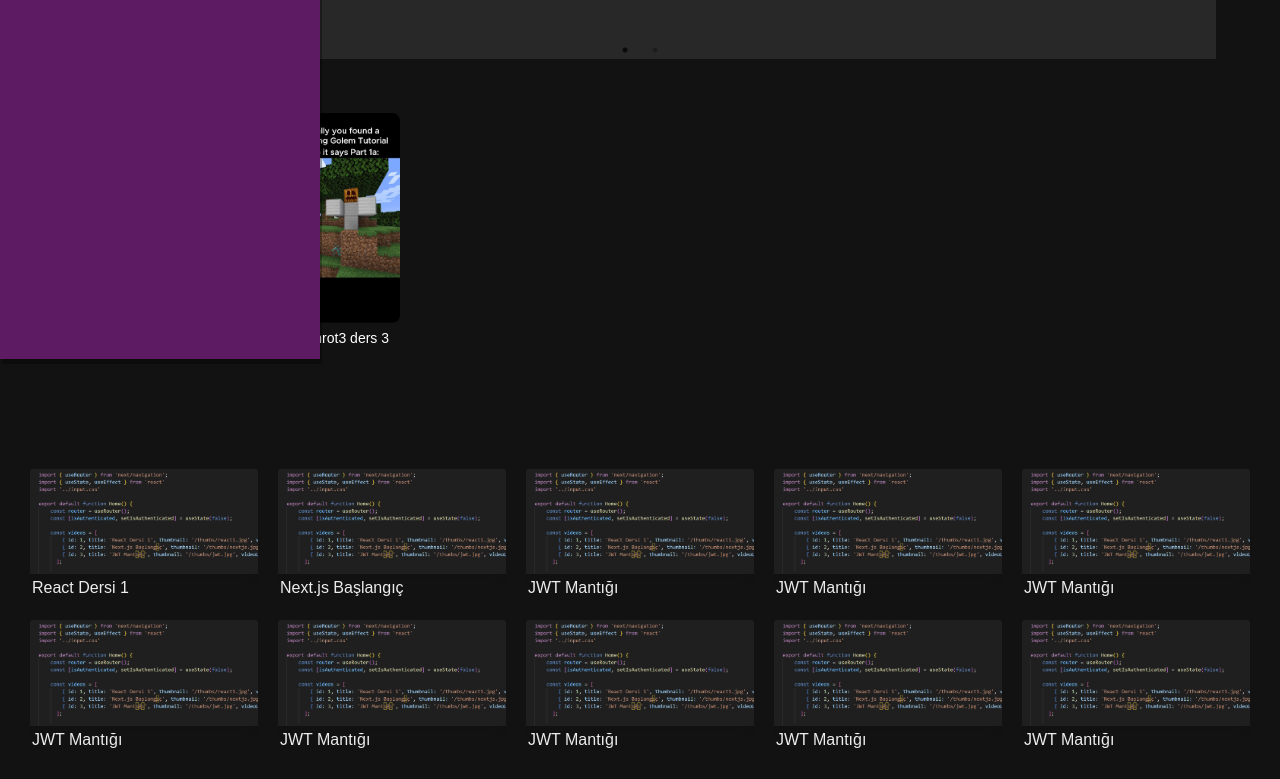
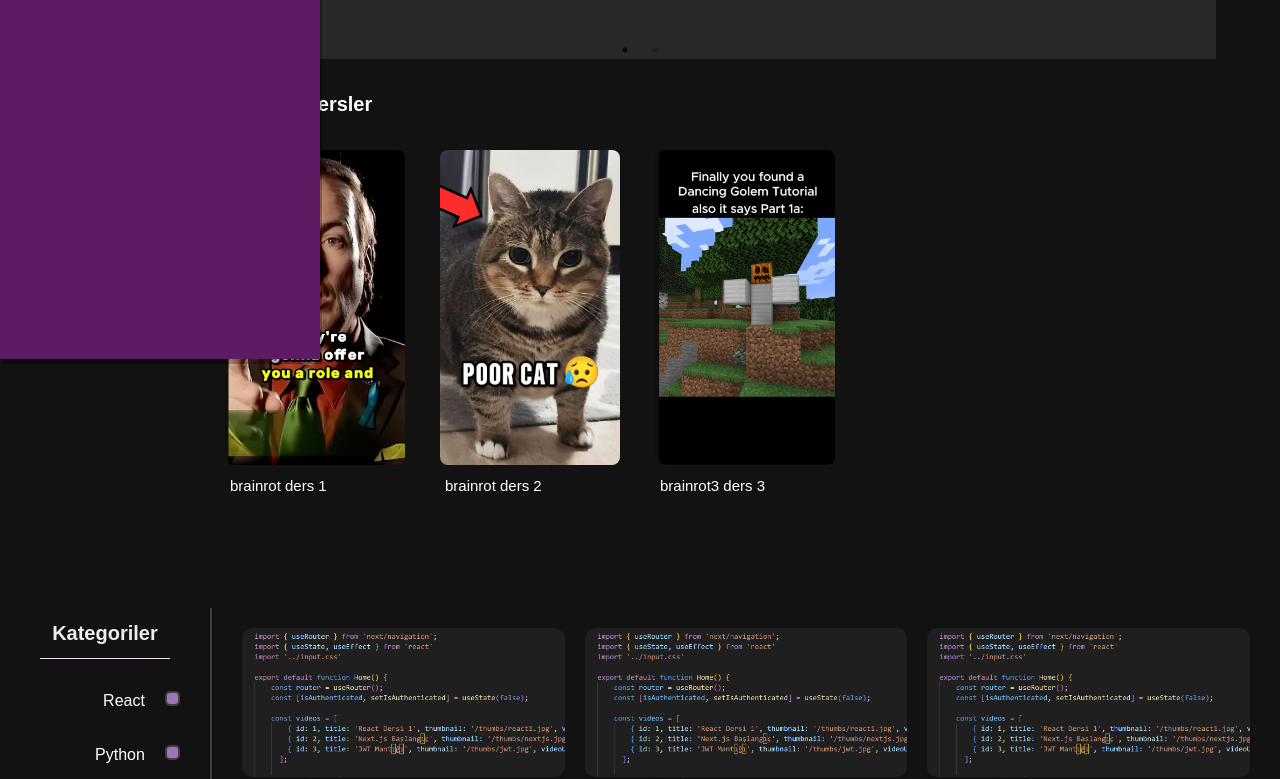
Before and after one commit to FatihErenD/ODemi, a Next.js app in the folder frontend/: page /home in a window 1280 px wide. Shown: the part 501-1280 px from the top of the page. Built offline with nearby package versions, Linux system fonts and the light colour scheme.

Commit message:
FEAT: Search

```diff
--- a/frontend/app/components/RecVideos.jsx
+++ b/frontend/app/components/RecVideos.jsx
@@ -1,17 +1,64 @@
 import VidThumbnail from "./VidThumbnail"
+import { useState } from "react";
+import "./style/recvideos.css"
 
 export default function RecVideos({ videos }) {
+    const [selectedCategories, setSelectedCategories] = useState([]);
+
+    const handleCategoryChange = (id) => {
+        setSelectedCategories((prev) =>
+        prev.includes(id)
+            ? prev.filter((catId) => catId !== id)
+            : [...prev, id]
+        );
+        console.log(id)
+    };
+
+    const categories = [
+        {
+            id: 1,
+            name: "React"
+        },
+        {
+            id: 2,
+            name: "Python"
+        }
+    ]
+
     return (
-        <div style={{
+        <div style={{display: 'flex', width: '100%', height: '100%'}} >
+            <div style={{width: '20%', marginTop: '80px', borderRight: '2px solid #404040'}} >
+                <h3 style={{textAlign: 'center', fontSize: '20px', fontWeight: 'bold', margin: '10px'}} > Kategoriler </h3>
+                <hr style={{color: 'var(--textColor)', margin: '0 40px 20px 40px'}} />
+
+                {categories.map((categorie, index) => (
+                    <div className="cat-div" key={index} >
+                        <label >
+                            {categorie.name}
+                            <input
+                                type="checkbox"
+                                className="custom-checkbox"
+                                onChange={() => handleCategoryChange(categorie.id)}
+                            />
+                            <span className="checkmark"></span>
+                        </label>
+                    </div>
+                ))}
+
+
+            </div>
+            <div style={{
                         display: 'grid',
-                        gridTemplateColumns: 'repeat(auto-fill, minmax(200px, 1fr))',
+                        gridTemplateColumns: 'repeat(auto-fill, minmax(300px, 1fr))',
                         gap: '20px',
                         padding: '30px',
-                        marginTop: "70px"
+                        marginTop: "70px",
+                        width: '100%'
                     }}>
-            {videos.map(video => (
-                <VidThumbnail key={video.id} id={video.id} thumbnail={video.thumbnail} title={video.title} />
-            ))}
+                {videos.map(video => (
+                    <VidThumbnail key={video.id} id={video.id} thumbnail={video.thumbnail} title={video.title} />
+                ))}
+            </div>
         </div>
     )
 }
--- a/frontend/app/components/ShortsPreview.jsx
+++ b/frontend/app/components/ShortsPreview.jsx
@@ -1,40 +1,35 @@
 'use client';
 
 import { useRouter } from 'next/navigation';
+import "./style/shortpreview.css"
 
 export default function ShortsPreview({ shorts }) {
   const router = useRouter();
 
   return (
-    <div style={{ padding: '20px' }}>
-      <h2 style={{ color: 'white', marginBottom: '10px' }}>Brainrot Dersler</h2>
+    <div style={{ padding: '20px', margin: '10px 200px 10px 200px' }}>
+      <h2 style={{ color: 'white', fontSize: '20px', fontWeight: 'bold' }}>Brainrot Dersler</h2>
       <div style={{
         display: 'flex',
         overflowX: 'auto',
-        gap: '10px'
+        gap: '30px'
       }}>
-        {shorts.map((video) => (
+        {shorts.map((video, index) => (
           <div
-            key={video.id}
+            key={index}
             onClick={() => router.push(`/shorts?id=${video.id}`)} // 👈 dikkat!
             style={{
               minWidth: '120px',
               cursor: 'pointer',
-              textAlign: 'center'
+              textAlign: 'left'
             }}
           >
             <img
               src={video.thumbnail}
               alt={video.title}
-              style={{
-                width: '120px',
-                height: '210px',
-                borderRadius: '8px',
-                objectFit: 'cover',
-                marginBottom: '5px'
-              }}
+              className='short-img'
             />
-            <p style={{ color: 'white', fontSize: '14px' }}>{video.title}</p>
+            <p className='short-title' >{video.title}</p>
           </div>
         ))}
       </div>
--- a/frontend/app/components/SideBar.jsx
+++ b/frontend/app/components/SideBar.jsx
@@ -5,8 +5,8 @@ import './style/sidebar.css';
 export default function SideBar({ topOffset, shouldOpen, items = [] }) {
     const defaultItems = [
         { id: 1, label: "Profil", url: "/profile" },
-        { id: 1, label: "Kategoriler", url: "/profile" },
-        { id: 2, label: "Varsayılan 2", url: "/" },
+        { id: 2, label: "Kategoriler", url: "/profile" },
+        { id: 3, label: "Varsayılan 2", url: "/" },
     ];
     const list = items.length > 0 ? items : defaultItems;
 
@@ -33,8 +33,8 @@ export default function SideBar({ topOffset, shouldOpen, items = [] }) {
         <div className={`sidebar ${open ? 'open' : ''}`} style={{ top: topOffset ? 60 : 0 }} >
             <h3 style={{ textAlign: 'center', fontSize: 20, fontWeight: 'bold' }}> Menü </h3>
 
-            { list.map(item => (
-                <button key={item.id} onClick={() => router.push(item.url)} >
+            { list.map((item, index) => (
+                <button key={index} onClick={() => router.push(item.url)} >
                     <span > {item.label} </span>
                 </button>
             ))}
--- a/frontend/app/components/SlideComp.jsx
+++ b/frontend/app/components/SlideComp.jsx
@@ -25,7 +25,8 @@ export default function SlideComp() {
                     Renklere laf etme
                 </div>
                 <div className='slide' >
-                    Test için böyle düzeltçem
+                    <span> Test için böyle düzeltçem </span>
+                    <img src='/thumbs/jumpscare.jpg'  />
                 </div>
             </Slider>
          </div>
--- a/frontend/app/components/TopBar.jsx
+++ b/frontend/app/components/TopBar.jsx
@@ -1,3 +1,5 @@
+'use client';
+
 import { useEffect, useRef, useState } from 'react';
 import { useRouter } from 'next/navigation';
 
@@ -43,6 +45,12 @@ export default function TopBar({ onVisibilityChange }) {
   const handleSearch = () => {
     const token = localStorage.getItem('token');
     // Arama işlemi burada yapılabilir (searchRef.current.value)
+    const search = searchRef.current.value.trim();
+    if (search !== '') {
+      searchRef.current.value = ''
+      router.push(`/search?text=${search}`)
+    }
+
   };
 
   return (
@@ -67,9 +75,6 @@ export default function TopBar({ onVisibilityChange }) {
       <div style={{ flex: 1 }} />
 
       <div style={{ marginLeft: 'auto', marginRight: '50px', display: 'flex', gap: '10px' }}>
-        <button className="signIn-OutButton" onClick={() => router.push('/my-courses')}>
-          Kurslarım
-        </button>
         {!isAuthenticated ? (
           <>
             <button className="signIn-OutButton" onClick={() => router.push('/login')}>
@@ -81,6 +86,9 @@ export default function TopBar({ onVisibilityChange }) {
           </>
         ) : (
           <>
+            <button className="signIn-OutButton" onClick={() => router.push('/my-courses')}>
+              Kurslarım
+            </button>
             <button className="signIn-OutButton" onClick={() => router.push('/profile')}>
               Profil
             </button>
--- /dev/null
+++ b/frontend/app/components/style/recvideos.css
@@ -0,0 +1,43 @@
+.cat-div {
+    display: flex;
+    justify-content: flex-end;
+    align-items: center;
+    gap: 10px;
+    width: 100%;
+    margin-top: 30px;
+    transition: transform 0.3s ease-out;
+}
+
+.cat-div:hover {
+    transform: scale(1.1) translate(5px, -5px);
+}
+
+.cat-div label {
+    color: white;
+    cursor: pointer;
+}
+
+.cat-div label:hover {
+    color: color-mix(in srgb, white 80%, #000);
+}
+
+.checkmark {
+    width: 15px;
+    height: 15px;
+    border: 2px solid #404040;
+    border-radius: 5px;
+    background-color: var(--colorForTextBack);
+    margin: 0 30px 0 20px;
+    display: inline-block;
+    position: relative;
+    transition: background-color 0.4s ease-out;
+}
+
+.custom-checkbox {
+    display: none;
+}
+
+  .custom-checkbox:checked + .checkmark{
+    content: "";
+    background-color: var(--colorForBar);
+  }
--- /dev/null
+++ b/frontend/app/components/style/shortpreview.css
@@ -0,0 +1,24 @@
+.short-img {
+    width: 180px;
+    height: 315px;
+    border-radius: 8px;
+    margin: 31px 0 31px 5px;
+    object-fit: cover;
+    margin-bottom: 5px;
+    transition: transform 0.3s ease-out;
+}
+
+.short-img:hover {
+    transform: scale(1.05);
+}
+
+.short-title {
+    color: white;
+    font-size: 15px;
+    margin: 10px 0 0 10px;
+    transition: color 0.2s ease-out;
+}
+
+.short-title:hover {
+    color: color-mix(in srgb, white 80%, #000);
+}
--- a/frontend/app/components/style/slider.css
+++ b/frontend/app/components/style/slider.css
@@ -30,3 +30,26 @@
     width: 95%;
     height: 95%;
 }
+
+@keyframes jump {
+  0% {
+    opacity: 0;
+  }
+  99% {
+    opacity: 0.1;
+  }
+  100% {
+    opacity: 1;
+  }
+}
+
+.slide img {
+    width: 50%;
+    height: 80%;
+    margin-left: 10px;
+    opacity: 0;
+}
+
+.slide img:hover {
+    animation: jump 6s linear forwards;
+}
--- a/frontend/app/components/style/vidthumbnail.css
+++ b/frontend/app/components/style/vidthumbnail.css
@@ -1,6 +1,6 @@
 .vid-thumb-div {
     cursor: pointer;
-    border-radius: 3px;
+    border-radius: 10px;
     overflow: hidden;
     background-color: transparent;
 }
@@ -9,6 +9,7 @@
     width: 100%;
     height: auto;
     display: block;
+    border-radius: 10px;
     box-shadow: 0 2px 8px rgba(0,0,0,0.1);
     transition: transform 0.4s ease;
 }
@@ -21,4 +22,11 @@
     padding-top: 2px;
     padding-left: 2px;
     text-align: left;
+    margin: 5px auto 0 10px;
+    color: white;
+    transition: color 0.2s ease-out;
 }
+
+.vid-thumb-text:hover {
+    color: color-mix(in srgb, white 80%, #000);
+}
--- /dev/null
+++ b/frontend/app/search/page.jsx
@@ -0,0 +1,31 @@
+'use client';
+
+import { useSearchParams } from 'next/navigation';
+import { useState } from 'react';
+import SideBar from "../components/SideBar";
+import TopBar from "../components/TopBar";
+import RecVideos from '../components/RecVideos';
+
+
+export default function Search() {
+    const searchParams = useSearchParams();
+    const searchText = searchParams.get("text");
+
+    const [topBarVisible, setTopBarVisible] = useState(true);
+
+    const videos = [
+        { id: 1, title: 'React Dersi 1', thumbnail: '/thumbs/react1.png', videoUrl: '/videos/react1.mp4' },
+        { id: 2, title: 'Next.js Başlangıç', thumbnail: '/thumbs/react1.png', videoUrl: '/videos/react1.mp4' }
+    ]
+
+    return (
+        <div >
+            <TopBar onVisibilityChange={setTopBarVisible} />
+            <SideBar topOffset={topBarVisible} shouldOpen={false} />
+            <div style={{top: '60px', height: '100%'}} >
+                <h1 style={{color: 'white', margin: '100px 0 0 150px', fontSize: '25px', fontWeight: 'bold'}} > {searchText} için arama sonuçları: </h1>
+                <RecVideos videos={videos} />
+            </div>
+        </div>
+    )
+}
```
Also changed, not shown: frontend/public/thumbs/jumpscare.jpg (added).
